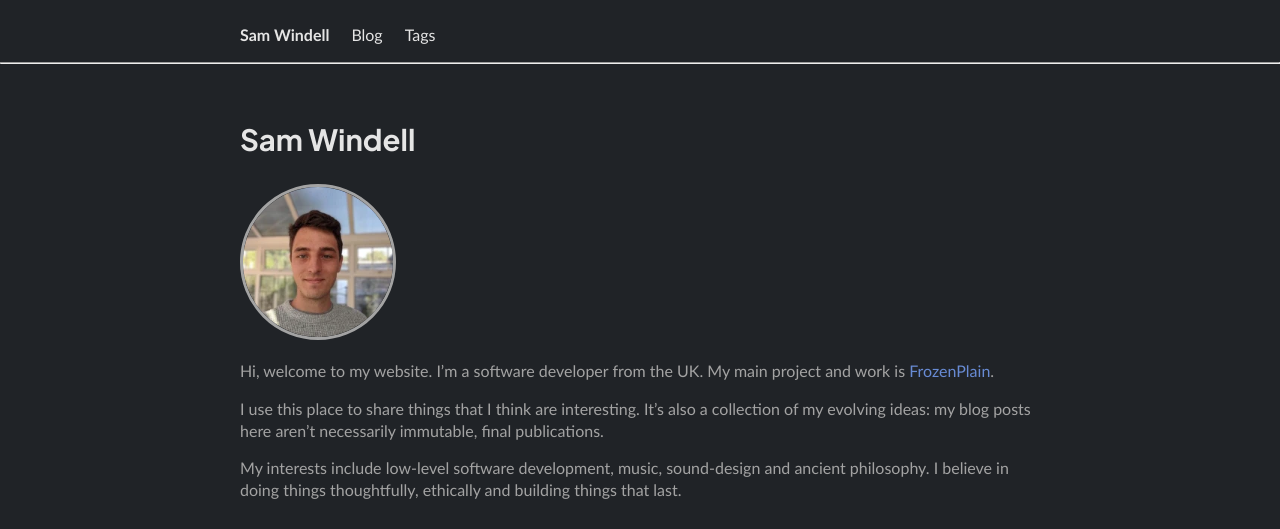
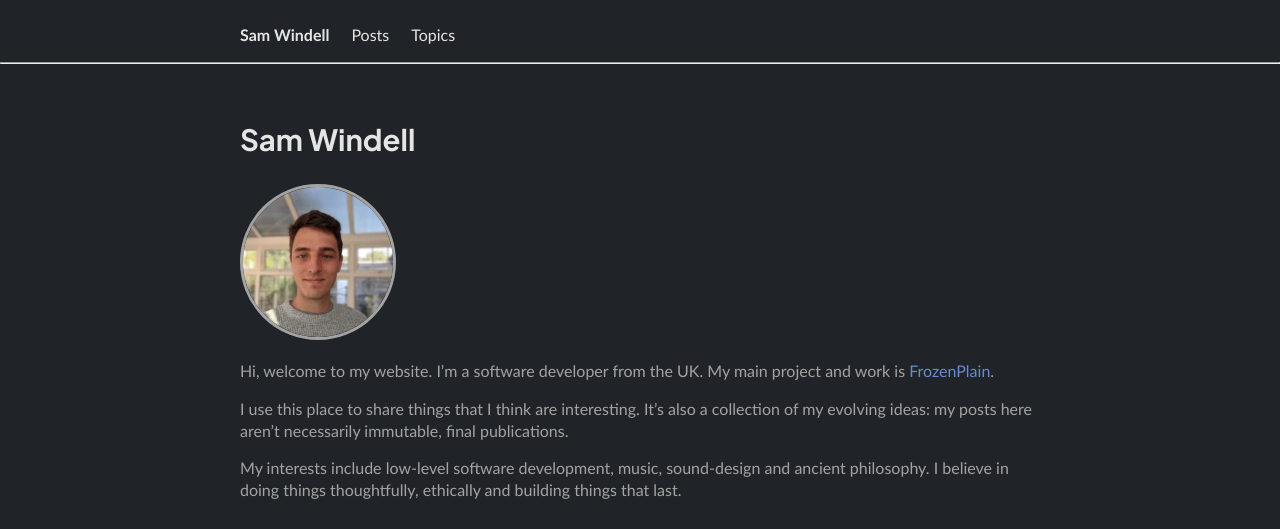
Before and after one commit to SamWindell/samwindell.github.io, a Jekyll site: the page built from index.md, in a window 1280 px wide. Shown: the top 529 px of the page. Built offline with Jekyll 4.4.1, drawn with Linux system fonts in a browser that asks for light colours.

```diff
--- a/_layouts/default.html
+++ b/_layouts/default.html
@@ -26,10 +26,6 @@
                     <li><a href="{{node.url}}">{{node.title}}</a></li>
                     {% endif %}
                     {% endfor %}
-
-                    <!-- <li><a href="/">Homepage</a></li> -->
-                    <!-- <li><a href="/posts.html">Blog Posts</a></li> -->
-                    <!-- <li><a href="/tags.html">Tags</a></li> -->
                 </ul>
             </nav>
         </div>
--- a/index.md
+++ b/index.md
@@ -7,7 +7,7 @@ layout: default
 
 Hi, welcome to my website. I'm a software developer from the UK. My main project and work is [FrozenPlain](https://frozenplain.com).
 
-I use this place to share things that I think are interesting. It's also a collection of my evolving ideas: my blog posts here aren't necessarily immutable, final publications.
+I use this place to share things that I think are interesting. It's also a collection of my evolving ideas: my posts here aren't necessarily immutable, final publications.
 
 My interests include low-level software development, music, sound-design and ancient philosophy. I believe in doing things thoughtfully, ethically and building things that last.
 
--- a/posts.html
+++ b/posts.html
@@ -1,5 +1,5 @@
 ---
-title: "Blog"
+title: "Posts"
 layout: default
 ---
 
--- a/tags.html
+++ b/topics.html
@@ -1,5 +1,5 @@
 ---
-title: "Tags"
+title: "Topics"
 layout: default
 ---
 
```
Also changed, not shown: _posts/2023-11-29-lock-free-queue.md (+1 -1 lines), _posts/2024-03-16-atomic-ref-list.md (+1 -1 lines), _posts/2024-07-22-openness.md (added, +28 -0 lines).
